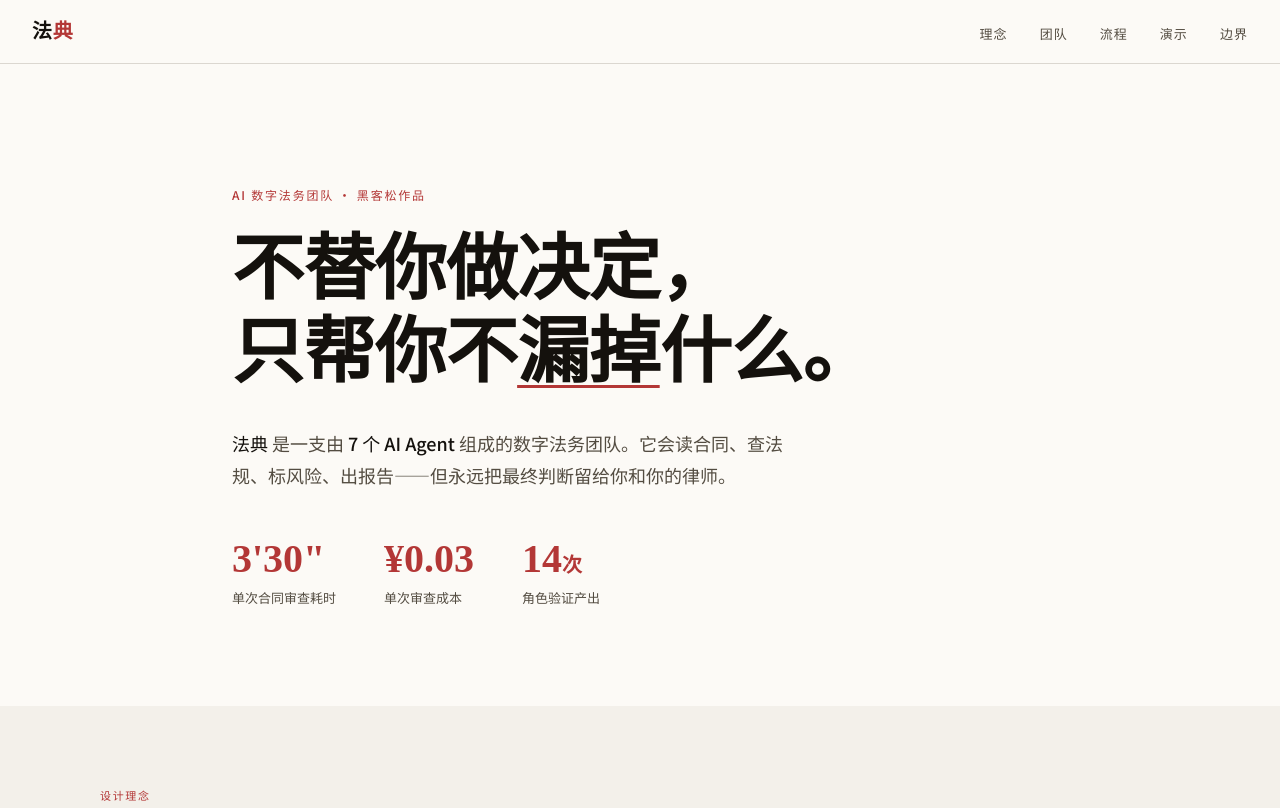
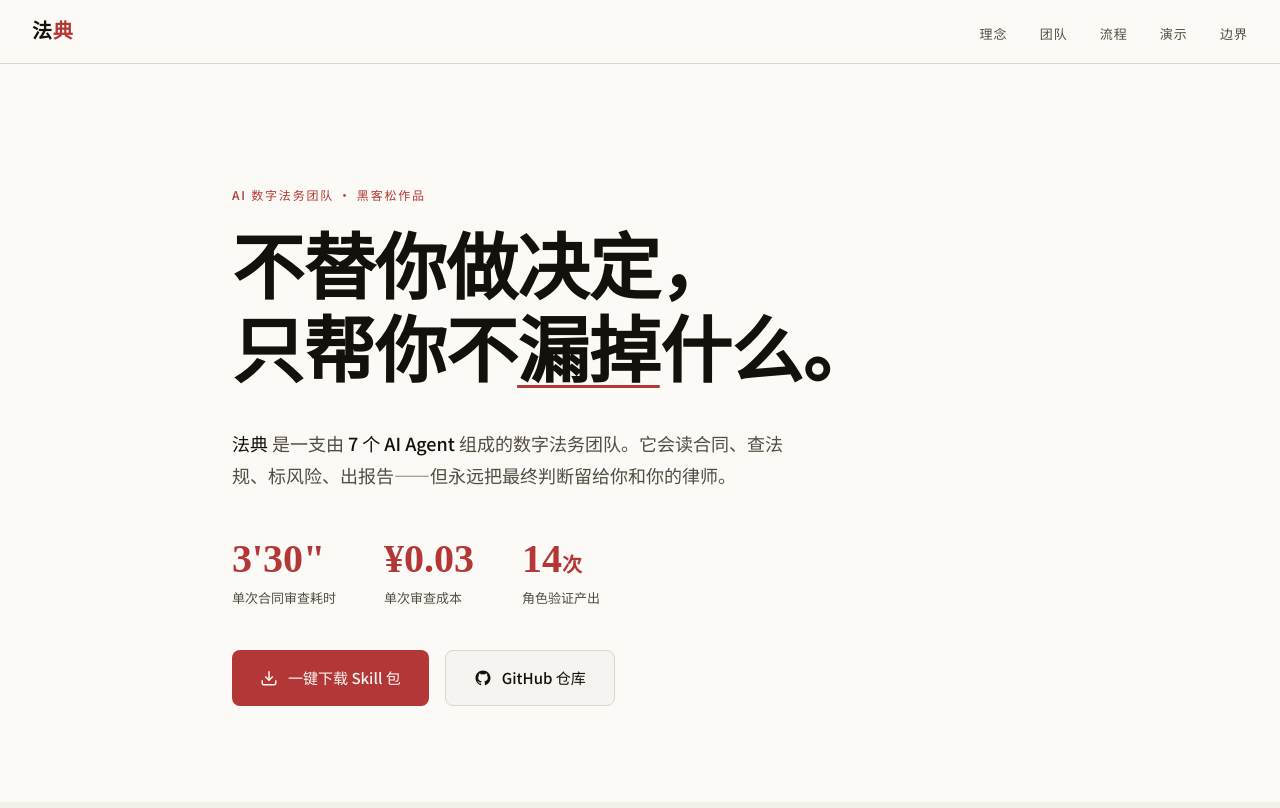
Before and after one commit to Neko-2077/lex-team, a plain HTML site: page index.html in a window 1280 px wide. Shown: the top 808 px of the page. Drawn offline with Linux system fonts and the light colour scheme; no server answers.

```diff
--- a/index.html
+++ b/index.html
@@ -400,6 +400,17 @@
       <div class="stat-num">14<span style="font-size:20px;">次</span></div>
       <div class="stat-label">角色验证产出</div>
     </div>
+  </div>
+
+  <div style="margin-top:40px;display:flex;gap:16px;flex-wrap:wrap;">
+    <a href="https://github.com/Neko-2077/lex-team/raw/main/lex-team-skill.zip" download style="text-decoration:none;display:inline-flex;align-items:center;gap:10px;padding:14px 28px;background:var(--accent);color:oklch(0.98 0.01 85);border-radius:8px;font-family:'Noto Sans SC',sans-serif;font-size:15px;font-weight:500;transition:all 0.2s;" onmouseover="this.style.background='oklch(0.45 0.14 25)'" onmouseout="this.style.background='var(--accent)'">
+      <svg width="18" height="18" viewBox="0 0 24 24" fill="none" stroke="currentColor" stroke-width="2"><path d="M21 15v4a2 2 0 01-2 2H5a2 2 0 01-2-2v-4"/><polyline points="7 10 12 15 17 10"/><line x1="12" y1="15" x2="12" y2="3"/></svg>
+      一键下载 Skill 包
+    </a>
+    <a href="https://github.com/Neko-2077/lex-team" target="_blank" style="text-decoration:none;display:inline-flex;align-items:center;gap:10px;padding:14px 28px;background:var(--bg-card);color:var(--text-primary);border:1px solid var(--border);border-radius:8px;font-family:'Noto Sans SC',sans-serif;font-size:15px;font-weight:500;transition:all 0.2s;" onmouseover="this.style.background='var(--bg-secondary)'" onmouseout="this.style.background='var(--bg-card)'">
+      <svg width="18" height="18" viewBox="0 0 24 24" fill="currentColor"><path fill-rule="evenodd" clip-rule="evenodd" d="M12 2C6.477 2 2 6.484 2 12.017c0 4.425 2.865 8.18 6.839 9.504.5.092.682-.217.682-.483 0-.237-.008-.868-.013-1.703-2.782.605-3.369-1.343-3.369-1.343-.454-1.158-1.11-1.466-1.11-1.466-.908-.62.069-.608.069-.608 1.003.07 1.531 1.032 1.531 1.032.892 1.53 2.341 1.088 2.91.832.092-.647.35-1.088.636-1.338-2.22-.253-4.555-1.113-4.555-4.951 0-1.093.39-1.988 1.029-2.688-.103-.253-.446-1.272.098-2.65 0 0 .84-.27 2.75 1.026A9.564 9.564 0 0112 6.844c.85.004 1.705.115 2.504.337 1.909-1.296 2.747-1.027 2.747-1.027.546 1.379.202 2.398.1 2.651.64.7 1.028 1.595 1.028 2.688 0 3.848-2.339 4.695-4.566 4.943.359.309.678.92.678 1.855 0 1.338-.012 2.419-.012 2.747 0 .268.18.58.688.482A10.019 10.019 0 0022 12.017C22 6.484 17.522 2 12 2z"/></svg>
+      GitHub 仓库
+    </a>
   </div>
 </header>
 
```
